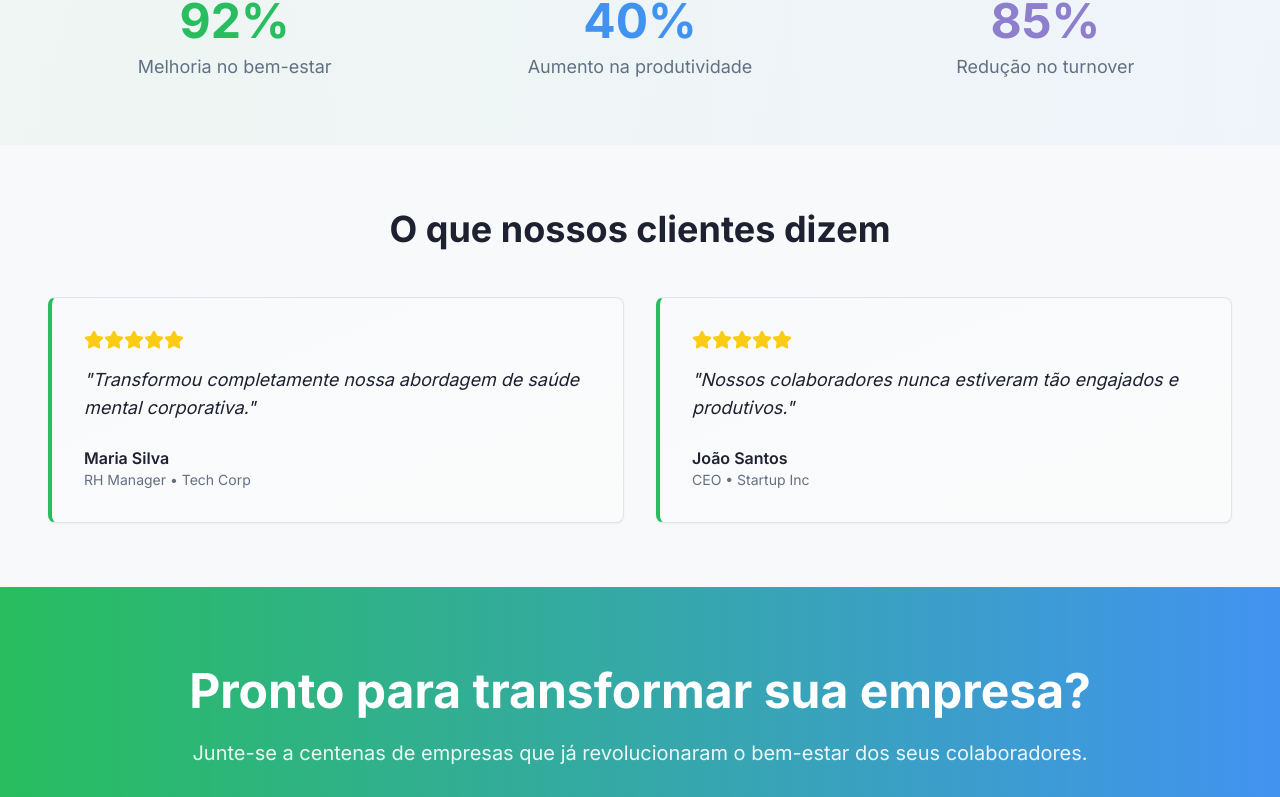
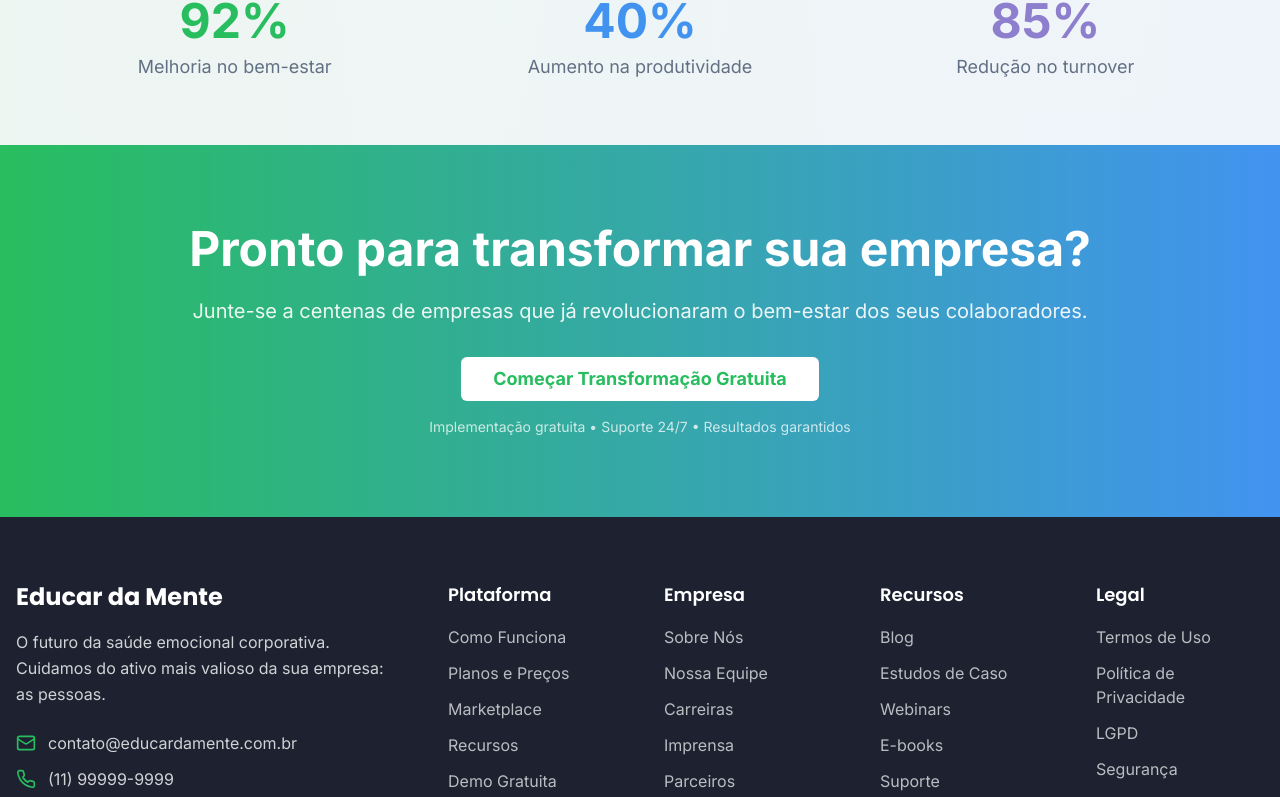
Before and after one commit to svieira1985/mente-saudavel-digital, a React (Vite) app: page / in a window 1280 px wide. Shown: the part 1364-2161 px from the top of the page. Built offline with nearby package versions, Linux system fonts and the light colour scheme.

Commit message:
Remove testimonials link and section.

```diff
--- a/src/components/Header.tsx
+++ b/src/components/Header.tsx
@@ -10,7 +10,6 @@ const Header = () => {
   const navItems = [
     { name: "Como Funciona", href: "#como-funciona" },
     { name: "Impacto", href: "#impacto" },
-    { name: "Depoimentos", href: "#depoimentos" },
     { name: "Contato", href: "#contato" }
   ];
 
--- a/src/pages/V2.tsx
+++ b/src/pages/V2.tsx
@@ -31,20 +31,6 @@ const V2 = () => {
     }
   ];
 
-  const testimonials = [
-    {
-      name: "Maria Silva",
-      role: "RH Manager",
-      company: "Tech Corp",
-      text: "Transformou completamente nossa abordagem de saúde mental corporativa."
-    },
-    {
-      name: "João Santos",
-      role: "CEO",
-      company: "Startup Inc",
-      text: "Nossos colaboradores nunca estiveram tão engajados e produtivos."
-    }
-  ];
 
   return (
     <div className="min-h-screen bg-gradient-to-b from-background to-muted/20">
@@ -99,31 +85,6 @@ const V2 = () => {
         </div>
       </section>
 
-      {/* Testimonials */}
-      <section id="depoimentos" className="py-16 px-4">
-        <div className="container mx-auto">
-          <h2 className="text-4xl font-bold text-center mb-12">O que nossos clientes dizem</h2>
-
-          <div className="grid grid-cols-1 md:grid-cols-2 gap-8">
-            {testimonials.map((testimonial, index) => (
-              <Card key={index} className="bg-gradient-to-br from-background to-muted/30 border-l-4 border-l-primary">
-                <CardContent className="p-8">
-                  <div className="flex items-center mb-4">
-                    {[...Array(5)].map((_, i) => (
-                      <Star key={i} className="w-5 h-5 text-yellow-400 fill-current" />
-                    ))}
-                  </div>
-                  <p className="text-lg mb-6 italic">"{testimonial.text}"</p>
-                  <div>
-                    <p className="font-semibold">{testimonial.name}</p>
-                    <p className="text-sm text-muted-foreground">{testimonial.role} • {testimonial.company}</p>
-                  </div>
-                </CardContent>
-              </Card>
-            ))}
-          </div>
-        </div>
-      </section>
 
       {/* CTA Section */}
       <section className="py-20 px-4 bg-gradient-to-r from-primary to-secondary text-white">
```
